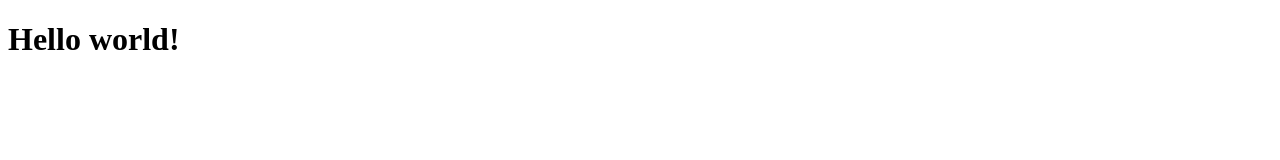
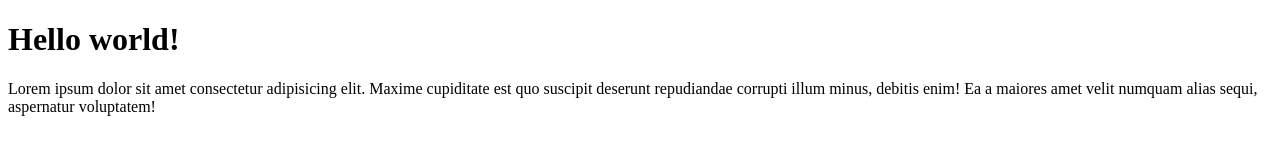
Before and after one commit to TeenGud/test, a plain HTML site: page index.html in a window 1280 px wide. Drawn offline with Linux system fonts and the light colour scheme.

Commit message:
my__commit

```diff
--- a/index.html
+++ b/index.html
@@ -7,5 +7,6 @@
 </head>
 <body>
     <h1>Hello world!</h1>
+    <p>Lorem ipsum dolor sit amet consectetur adipisicing elit. Maxime cupiditate est quo suscipit deserunt repudiandae corrupti illum minus, debitis enim! Ea a maiores amet velit numquam alias sequi, aspernatur voluptatem!</p>
 </body>
 </html>
```
